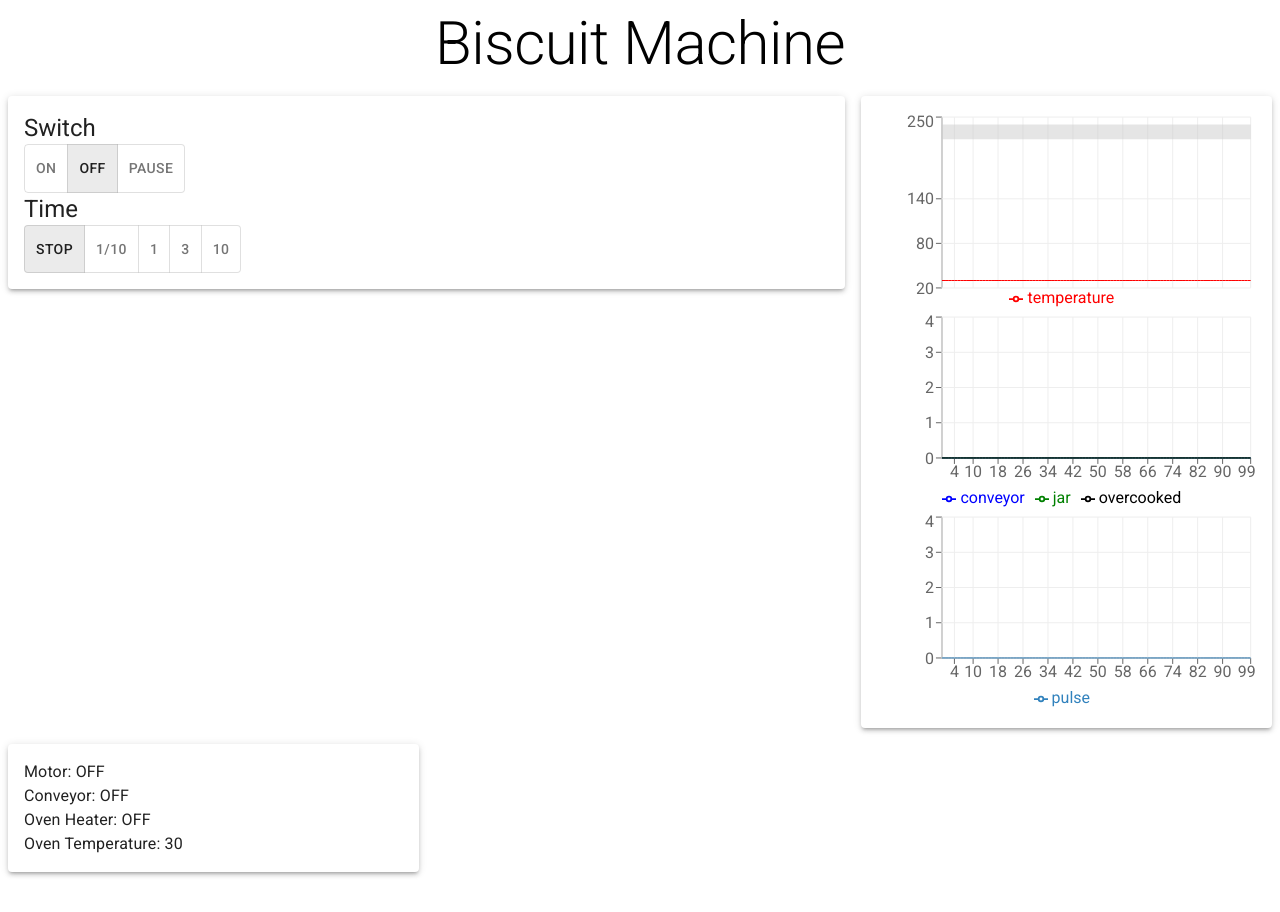
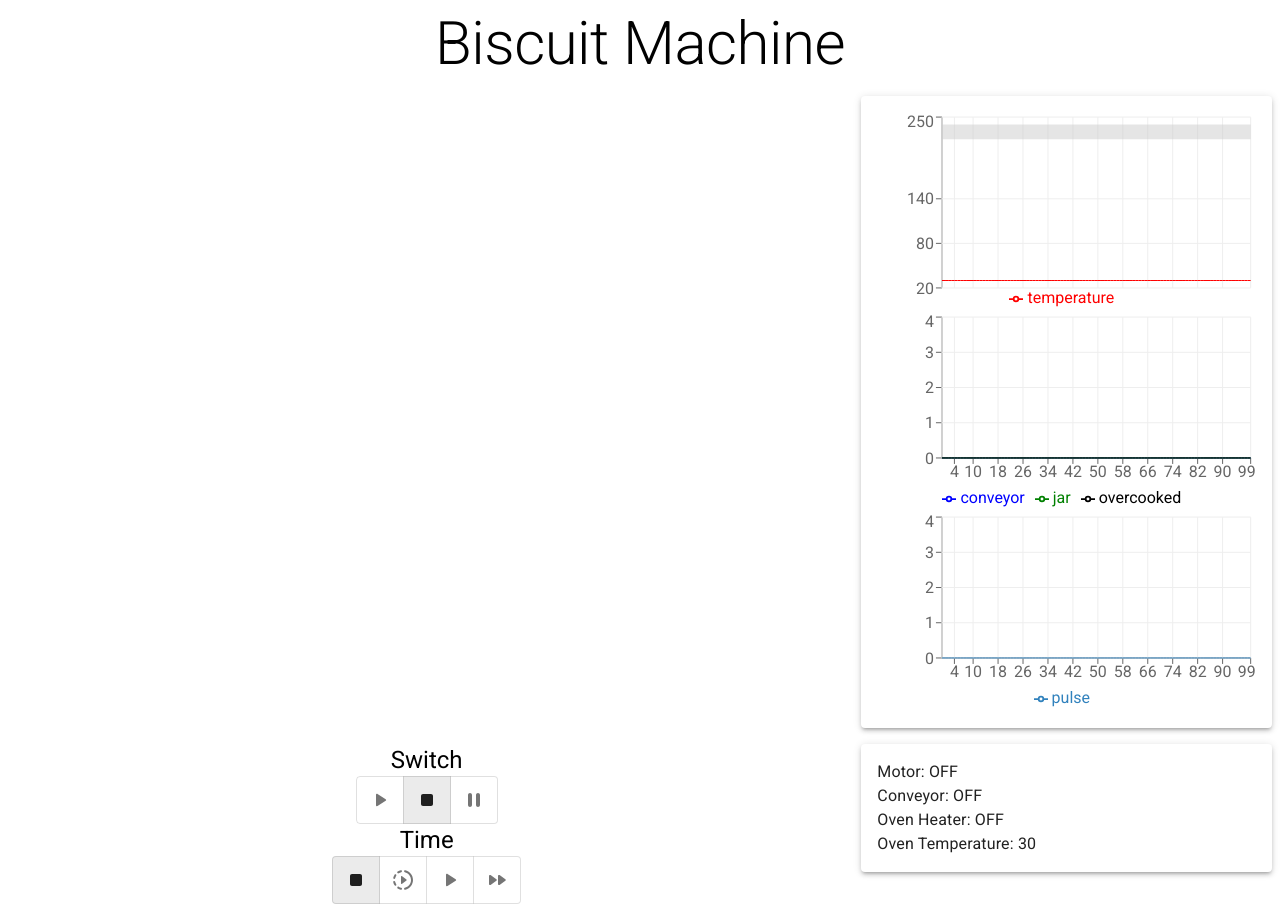
Before and after one commit to vakrilov/biscuit-machine, a React (Vite) app: page / in a window 1280 px wide. Before the commit the page ends 880 px from the top, so only its background shows below. Built offline with nearby package versions, Linux system fonts and the light colour scheme.

Commit message:
initial cookie UI

```diff
--- a/src/Analytics.tsx
+++ b/src/Analytics.tsx
@@ -29,7 +29,12 @@ export const Analytics: React.FC = () => {
           <CartesianGrid stroke="#eee" />
           <Tooltip />
           <ReferenceArea y1={220} y2={240} />
-          <Line dataKey="temperature" stroke="red" dot={false} />
+          <Line
+            dataKey="temperature"
+            stroke="red"
+            dot={false}
+            isAnimationActive={false}
+          />
           <Legend />
         </LineChart>
       </ResponsiveContainer>
@@ -39,9 +44,24 @@ export const Analytics: React.FC = () => {
           <YAxis />
           <CartesianGrid stroke="#eee" />
           <Tooltip />
-          <Line dataKey="conveyor" stroke="blue" dot={false} />
-          <Line dataKey="jar" stroke="green" dot={false} />
-          <Line dataKey="overcooked" stroke="black" dot={false} />
+          <Line
+            dataKey="conveyor"
+            stroke="blue"
+            dot={false}
+            isAnimationActive={false}
+          />
+          <Line
+            dataKey="jar"
+            stroke="green"
+            dot={false}
+            isAnimationActive={false}
+          />
+          <Line
+            dataKey="overcooked"
+            stroke="black"
+            dot={false}
+            isAnimationActive={false}
+          />
           <Legend />
         </LineChart>
       </ResponsiveContainer>
@@ -51,7 +71,12 @@ export const Analytics: React.FC = () => {
           <YAxis />
           <CartesianGrid stroke="#eee" />
           <Tooltip />
-          <Line dataKey="pulse" type="monotone" dot={false} />
+          <Line
+            dataKey="pulse"
+            type="monotone"
+            dot={false}
+            isAnimationActive={false}
+          />
           <Legend />
         </LineChart>
       </ResponsiveContainer>
--- a/src/App.tsx
+++ b/src/App.tsx
@@ -1,4 +1,4 @@
-import { useCallback } from "react";
+import { FC, useCallback } from "react";
 import { useAppDispatch, useAppSelector } from "./store/hooks";
 import { setSpeed } from "./store/time";
 import { selectIsMotorOn } from "./store/motor";
@@ -10,10 +10,19 @@ import {
   Paper,
   ToggleButtonGroup,
   ToggleButton,
+  Box,
+  Container,
 } from "@mui/material";
 import { Analytics } from "./Analytics";
 
 import "./App.css";
+import { BiscuitComp } from "./BiscuitComp";
+
+import PlayIcon from "@mui/icons-material/PlayArrowRounded";
+import StopIcon from "@mui/icons-material/StopRounded";
+import PauseIcon from "@mui/icons-material/PauseRounded";
+import FWDIcon from "@mui/icons-material/FastForwardRounded";
+import SlowMotionIcon from "@mui/icons-material/SlowMotionVideoRounded";
 
 function App() {
   const dispatch = useAppDispatch();
@@ -52,31 +61,50 @@ function App() {
         </Typography>
       </Grid>
 
-      <Grid item xs={8}>
-        <Paper elevation={3} style={{ padding: "1rem" }}>
+      <Grid item xs={8} height={500}>
+        <div style={{ position: "relative" }}>
+          {biscuits.map((b) => (
+            <BiscuitComp key={b.id} biscuit={b} />
+          ))}
+        </div>
+      </Grid>
+      <Grid item xs={4}>
+        <Analytics />
+      </Grid>
+
+      <Grid item xs={8} textAlign="center">
         <Typography variant="h5">Switch</Typography>
         <ToggleButtonGroup
           value={switchValue}
           exclusive
           onChange={handleSwitch}
         >
-            <ToggleButton value="on">on</ToggleButton>
-            <ToggleButton value="off">off</ToggleButton>
-            <ToggleButton value="pause">pause</ToggleButton>
+          <ToggleButton value="on">
+            <PlayIcon />
+          </ToggleButton>
+          <ToggleButton value="off">
+            <StopIcon />
+          </ToggleButton>
+          <ToggleButton value="pause">
+            <PauseIcon />
+          </ToggleButton>
         </ToggleButtonGroup>
 
         <Typography variant="h5">Time</Typography>
         <ToggleButtonGroup value={timeSpeed} exclusive onChange={handleTime}>
-            <ToggleButton value={0}>stop</ToggleButton>
-            <ToggleButton value={0.1}>1/10</ToggleButton>
-            <ToggleButton value={1}>1</ToggleButton>
-            <ToggleButton value={3}>3</ToggleButton>
-            <ToggleButton value={10}>10</ToggleButton>
+          <ToggleButton value={0}>
+            <StopIcon />
+          </ToggleButton>
+          <ToggleButton value={0.1}>
+            <SlowMotionIcon />
+          </ToggleButton>
+          <ToggleButton value={1}>
+            <PlayIcon />
+          </ToggleButton>
+          <ToggleButton value={3}>
+            <FWDIcon />
+          </ToggleButton>
         </ToggleButtonGroup>
-        </Paper>
-      </Grid>
-      <Grid item xs={4}>
-        <Analytics />
       </Grid>
 
       <Grid item xs={4}>
--- /dev/null
+++ b/src/BiscuitComp.css
@@ -0,0 +1,29 @@
+.biscuit {
+  --left: 0px;
+  --cooked: 0;
+  --transition: 100ms;
+
+  border: 1px solid gray;
+  border-radius: 4px;
+  transition-property: left width height;
+  transition-duration: var(--transition);
+  transform: translateX(-50%);
+}
+
+.created,
+.stamped {
+  position: absolute;
+  left: calc(var(--left) * 1px);
+  bottom: 0;
+  background-color: yellow;
+}
+
+.created {
+  width: 15px;
+  height: 15px;
+}
+
+.stamped {
+  width: 25px;
+  height: 10px;
+}
--- /dev/null
+++ b/src/BiscuitComp.tsx
@@ -0,0 +1,13 @@
+import { FC } from "react";
+import { Biscuit } from "./store/biscuits";
+
+import "./BiscuitComp.css";
+
+export const BiscuitComp: FC<{ biscuit: Biscuit }> = ({ biscuit }) => {
+  return (
+    <div
+      className={`biscuit ${biscuit.state} ${biscuit.location}`}
+      style={{ "--left": biscuit.position * 3 }}
+    ></div>
+  );
+};
--- a/src/store/extruder.ts
+++ b/src/store/extruder.ts
@@ -1,12 +1,13 @@
 import { AppMiddleware } from "./store";
 import { pulseAction } from "./motor";
 import { addBiscuit, createBiscuit } from "./biscuits";
+import { selectSwitch } from "./switch";
 
 const POSITION = 0;
 export const extruderMiddleware: AppMiddleware =
   (storeApi) => (next) => (action) => {
-    if (action.type === pulseAction.type) {
-      console.log("[Extruder] Slurp!");
+    const switchState = selectSwitch(storeApi.getState());
+    if (action.type === pulseAction.type && switchState === "on") {
       const newBiscuit = createBiscuit(POSITION);
       storeApi.dispatch(addBiscuit(newBiscuit));
     }
--- a/src/store/motor.ts
+++ b/src/store/motor.ts
@@ -7,7 +7,9 @@ const PULSE_EVERY = 10;
 
 export const pulseAction = createAction("motor/pulse");
 export const selectIsMotorOn = (state: RootState) =>
-  state.switch === "on" && selectIsOvenReady(state);
+  (state.switch === "on" && selectIsOvenReady(state)) ||
+  (state.switch === "off" &&
+    state.biscuits.some((b) => b.location === "conveyor"));
 
 export const motorPulseMiddleware: AppMiddleware = (storeApi) => (next) => {
   let timeSinceLastPulse = 0;
--- a/src/store/time.ts
+++ b/src/store/time.ts
@@ -1,5 +1,7 @@
 import type { AppMiddleware } from "./store";
 import { createAction, createSlice, PayloadAction } from "@reduxjs/toolkit";
+
+export const TIME_INTERVAL = 100;
 
 export const timeSlice = createSlice({
   name: "timeSpeed",
@@ -12,7 +14,6 @@ export const timeSlice = createSlice({
 export const { setSpeed } = timeSlice.actions;
 export const timeAdvance = createAction("time/advance");
 
-const TIME_INTERVAL = 100;
 export const timeMiddleware: AppMiddleware = (storeApi) => (next) => {
   let timer: number | undefined = undefined;
   return (action) => {
```
Also changed, not shown: src/css.d.ts (added, +9 -0 lines). Lines whose indentation alone changed are shown as unchanged.
